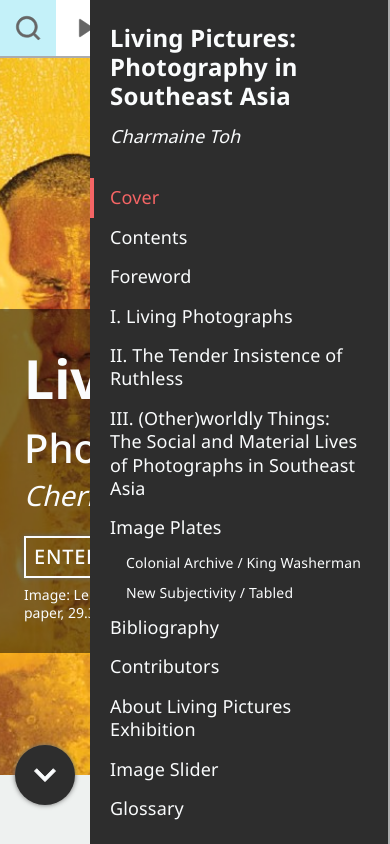
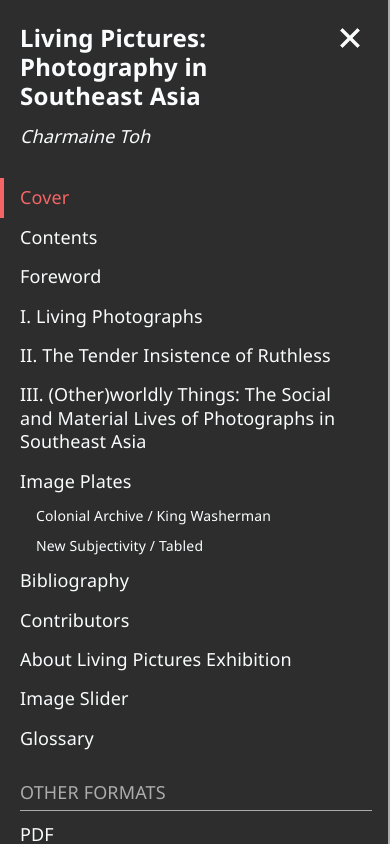
Before and after one commit to michac789/ngs-living-pictures, a React (Create React App) app: page / in a window 390 px wide. Both pictures are taken after a click on the icon 362 px from the left and 28 px from the top of the page. Built offline with nearby package versions, Linux system fonts and the light colour scheme.

Commit message:
feat: sidebar responsive design for small screen

```diff
--- a/src/components/PageLayout/PageLayout.tsx
+++ b/src/components/PageLayout/PageLayout.tsx
@@ -1,4 +1,4 @@
-import React, { useRef, useState } from "react";
+import React, { useEffect, useRef, useState } from "react";
 import { Outlet } from "react-router-dom";
 import { Footer } from "./Footer";
 import { Navbar } from "./Navbar";
@@ -10,12 +10,26 @@ import { useOnClickOutside } from "../../utils/useOnClickOutside";
 
 export const PageLayout = () => {
   const [isSidebarOpen, setIsSidebarOpen] = useState<boolean>(false);
+  const [isLargeScreen, setIsLargeScreen] = useState<boolean>(true);
   const mainContainerRef = useRef<HTMLDivElement>(null);
   const sidebarRef = useRef<HTMLDivElement>(null);
 
   useOnClickOutside(() => {
     setIsSidebarOpen(false);
   }, sidebarRef);
+
+  useEffect(() => {
+    const handleResize = () => {
+      const breakpoint = 768;
+      console.log(window.innerWidth > breakpoint);
+      setIsLargeScreen(window.innerWidth > breakpoint);
+    };
+    handleResize();
+    window.addEventListener('resize', handleResize);
+    return () => {
+      window.removeEventListener('resize', handleResize);
+    };
+  }, []);
 
   const toggleSidebar = () => {
     setIsSidebarOpen(!isSidebarOpen);
@@ -35,7 +49,9 @@ export const PageLayout = () => {
       />
       <Sidebar
         isSidebarOpen={isSidebarOpen}
+        isLargeScreen={isLargeScreen}
         onPageChange={instantScrollToTop}
+        onSidebarClose={() => setIsSidebarOpen(false)}
         ref={sidebarRef}
       />
       <MainContainer
--- a/src/components/PageLayout/Sidebar.tsx
+++ b/src/components/PageLayout/Sidebar.tsx
@@ -1,6 +1,8 @@
 import React, { forwardRef } from "react";
 import { useNavigate } from "react-router-dom";
 import {
+  MobileCloseButtonContainer,
+  MobileSidebarContainer,
   SidebarActionText,
   SidebarBottomText,
   SidebarCitationFlex,
@@ -21,15 +23,18 @@ import { colors } from "../../constants/styles/colors";
 import { orderedPages } from "../../constants/pages";
 import { sidebarConstants } from "../../constants/sidebar";
 import sidebarImg from "../../assets/sidebarImg.jpg";
+import { Portal } from "../Portal/Portal";
 
 interface SidebarProps {
   isSidebarOpen: boolean;
+  isLargeScreen: boolean;
   onPageChange: () => void;
+  onSidebarClose: () => void;
 };
 
 export const Sidebar = forwardRef<HTMLDivElement, SidebarProps>((
   {
-    isSidebarOpen, onPageChange
+    isSidebarOpen, isLargeScreen, onPageChange, onSidebarClose
   }, ref
 ) => {
   const navigate = useNavigate();
@@ -37,6 +42,9 @@ export const Sidebar = forwardRef<HTMLDivElement, SidebarProps>((
   const handleLinkClick = (link: string) => {
     navigate(link);
     onPageChange();
+    if (!isLargeScreen) {
+      onSidebarClose();
+    }
   }
 
   const handlePdfClick = () => {
@@ -44,8 +52,8 @@ export const Sidebar = forwardRef<HTMLDivElement, SidebarProps>((
     window.open(awsLink, "_blank");
   }
 
-  return (
-    <SidebarContainer data-sidebar-closed={!isSidebarOpen} ref={ref}>
+  const sidebarContents = (
+    <>
       <SidebarTitleText variant="title3" onClick={
         () => handleLinkClick("/")
       }>
@@ -117,6 +125,26 @@ export const Sidebar = forwardRef<HTMLDivElement, SidebarProps>((
       <SidebarBottomText variant="body2" color={colors.Neutral200}>
         This work is licensed under a Creative Common Attribution 4.0 International License.
       </SidebarBottomText>
+    </>
+  );
+
+  if (!isLargeScreen && !isSidebarOpen) return null;
+  if (!isLargeScreen && isSidebarOpen) {
+    return (
+      <Portal>
+        <MobileSidebarContainer>
+          <MobileCloseButtonContainer onClick={onSidebarClose}>
+            <Icon name="ri-close-fill" size="36px" />
+          </MobileCloseButtonContainer>
+          {sidebarContents}
+        </MobileSidebarContainer>
+      </Portal>
+    )
+  }
+
+  return (
+    <SidebarContainer data-sidebar-closed={!isSidebarOpen} ref={ref}>
+      {sidebarContents}
     </SidebarContainer>
   );
 });
--- a/src/components/PageLayout/SidebarStyle.ts
+++ b/src/components/PageLayout/SidebarStyle.ts
@@ -1,6 +1,7 @@
 import styled from "styled-components";
 import { Text } from "../Text/Text";
 import { textVariantMapping } from "../Text/TextStyle";
+import { breakpoints } from "../../constants/styles/breakpoints";
 import { colors } from "../../constants/styles/colors";
 
 export const SidebarContainer = styled.div`
@@ -66,6 +67,10 @@ export const SidebarTitleText = styled(Text)`
   &:hover {
     color: ${colors.Neutral100};
     text-decoration: underline;
+  }
+
+  @media (max-width: ${breakpoints.medium}) {
+    margin-right: 64px;
   }
 `;
 
@@ -153,3 +158,41 @@ export const SidebarIconWrapper = styled.div`
     }
   }
 `;
+
+export const MobileSidebarContainer = styled.div`
+  display: flex;
+  flex-direction: column;
+  justify-content: flex-start;
+  box-sizing: border-box;
+
+  position: absolute;
+  top: 0;
+  right: 0;
+  width: 100vw;
+  height: 100vh;
+
+  background-color: ${colors.Neutral800};
+  border-right: 2px solid ${colors.Neutral500};
+  padding: 16px 16px 16px 0;
+  overflow: auto;
+  z-index: 200;
+`;
+
+export const MobileCloseButtonContainer = styled.div`
+  cursor: pointer;
+  position: absolute;
+  top: 20px;
+  right: 20px;
+
+  svg {
+    fill: ${colors.Neutral200};
+    stroke: ${colors.Neutral200};
+    transition: transform 0.3s ease;
+
+    &:hover {
+      fill: ${colors.Yellow500};
+      stroke: ${colors.Yellow500};
+      transform: scale(1.2);
+    }
+  }
+`;
```
